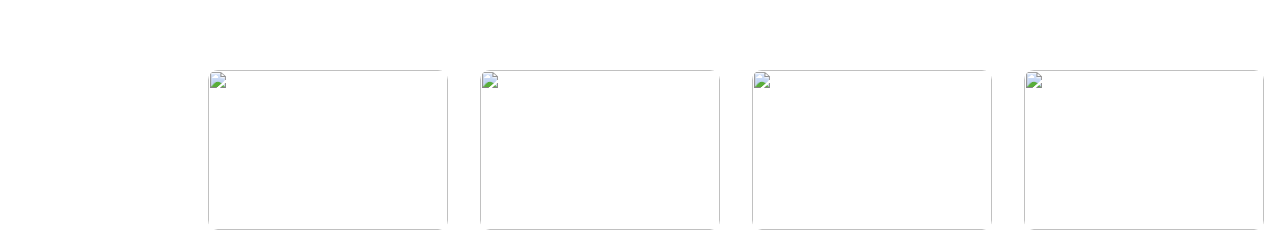
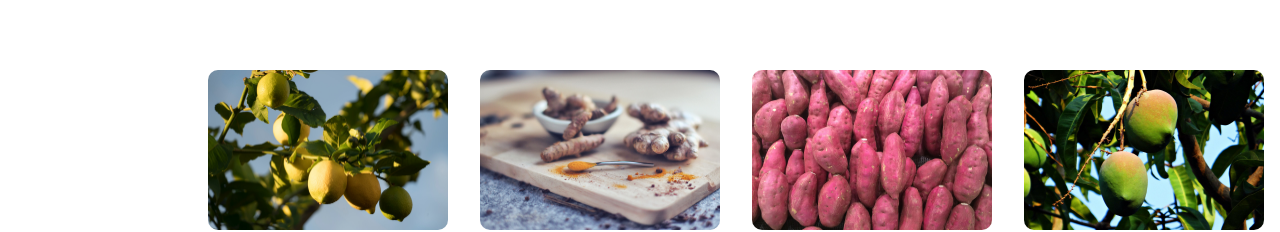
Before and after one commit to DevMz35/landing_page, a plain HTML site: page index.html in a window 1280 px wide. Shown: the part 724-956 px from the top of the page. Drawn offline with Linux system fonts and the light colour scheme; the site is published under a folder, as on GitHub Pages, so addresses that start at the root find nothing.

Commit message:
Projeto finalisado

```diff
--- a/index.html
+++ b/index.html
@@ -42,7 +42,7 @@
     <section class="contai">
 
 <div class="bar">
-    <div><img src="/img/img2.jpg" alt=""></div>
+    <div><img src="./img/img2.jpg" alt=""></div>
     <div id="limao1">
          <h3>Benefícios do Limão</h3>
         <p>O limão recém colhido possui contém cerca de 55% da quantidade diária necessária
@@ -52,7 +52,7 @@
     </div>
 </div>
 <div class="bar">
-    <div><img src="/img/img3.jpg" alt=""></div>
+    <div><img src="./img/img3.jpg" alt=""></div>
     <div class="ba">
         <h3>Benefícios do Açafrão</h3>
    <p>Reduz a inflamação no organismo.
@@ -65,7 +65,7 @@
 </div>
 <div class="bar">
 
-<div class=""><img src="/img/batata.jpg" alt="">
+<div class=""><img src="./img/batata.jpg" alt="">
 </div>
 <div class="batata1">
     <h3>Benefícios de batata doce</h3>
@@ -81,7 +81,7 @@
 </div>
 <div class="bar">
 
-    <div class=""><img src="/img/mango.jpg" alt="">
+    <div class=""><img src="./img/mango.jpg" alt="">
     </div>
     <div class="batata1">
         <h3>Benefícios da Manga</h3>
```
